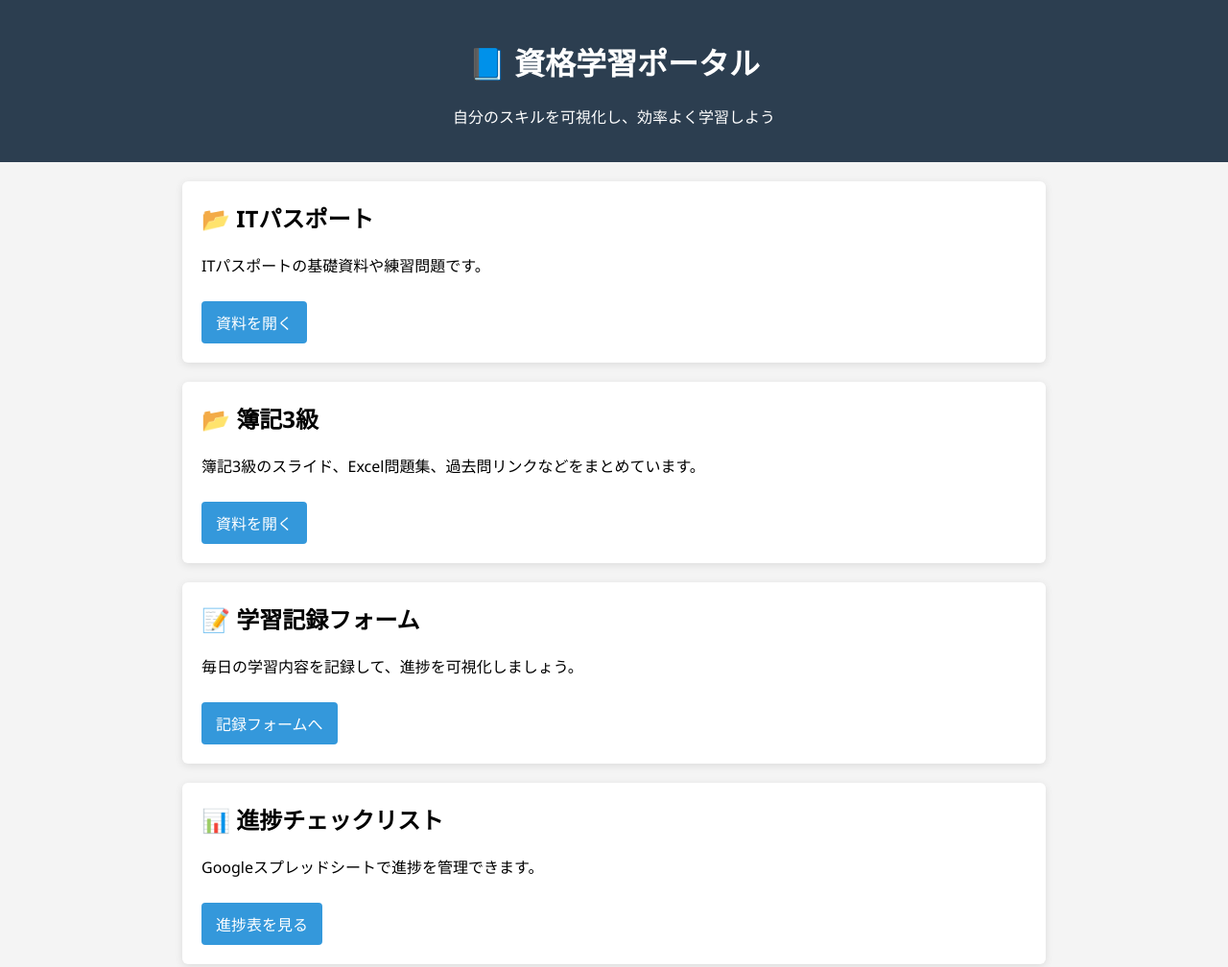
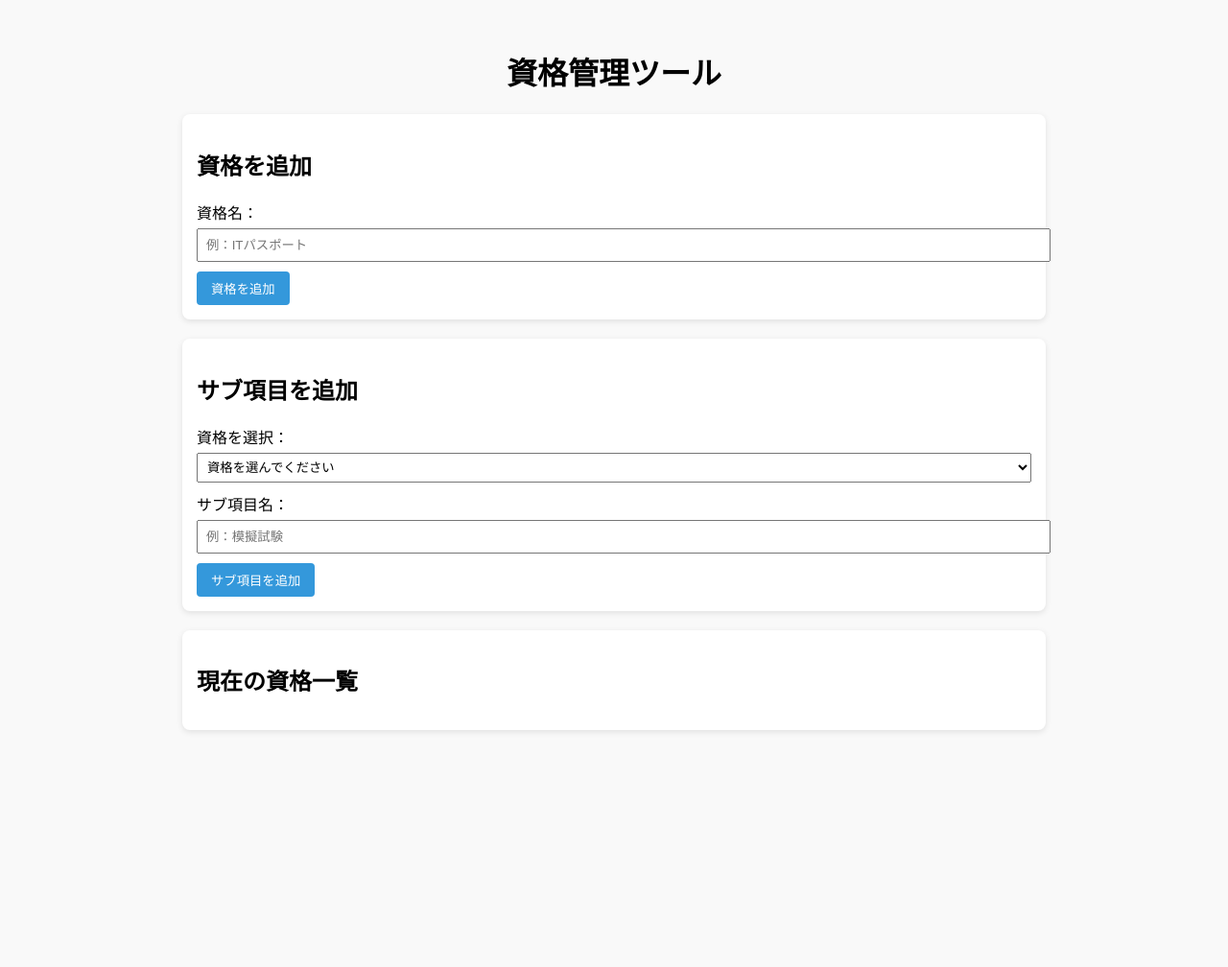
Before and after one commit to Acs-TEST-Pro/TEST-WEB, a plain HTML site: page index.html in a window 1280 px wide. Shown: the top 1008 px of the page at 96% size. After the commit the page ends 811 px from the top, so only its background shows below. Drawn offline with Linux system fonts and the light colour scheme.

Commit message:
Update index.html

```diff
--- a/index.html
+++ b/index.html
@@ -1,107 +1,122 @@
 <!DOCTYPE html>
 <html lang="ja">
 <head>
-  <meta charset="UTF-8">
-  <title>資格学習ポータル</title>
-  <meta name="viewport" content="width=device-width, initial-scale=1">
+  <meta charset="UTF-8" />
+  <title>資格管理ツール</title>
   <style>
-    body {
-      font-family: 'Segoe UI', sans-serif;
-      margin: 0;
-      padding: 0;
-      background-color: #f4f4f4;
-    }
-
-    header {
-      background-color: #2c3e50;
-      color: white;
-      padding: 20px;
-      text-align: center;
-    }
-
-    main {
-      padding: 20px;
-      max-width: 900px;
-      margin: auto;
-    }
-
-    .card {
-      background: white;
-      border-radius: 6px;
-      padding: 20px;
-      margin-bottom: 20px;
-      box-shadow: 0 2px 8px rgba(0, 0, 0, 0.1);
-    }
-
-    .card h2 {
-      margin-top: 0;
-    }
-
-    a.button {
-      display: inline-block;
-      margin-top: 10px;
-      background-color: #3498db;
-      color: white;
-      padding: 10px 15px;
-      text-decoration: none;
-      border-radius: 4px;
-    }
-
-    a.button:hover {
-      background-color: #2980b9;
-    }
-
-    footer {
-      text-align: center;
-      padding: 20px;
-      color: #888;
-    }
-
-    @media screen and (max-width: 600px) {
-      body {
-        padding: 10px;
-      }
-    }
+    body { font-family: sans-serif; max-width: 900px; margin: 20px auto; background:#f9f9f9; padding: 10px; }
+    h1 { text-align: center; }
+    .section { background: white; padding: 15px; margin-bottom: 20px; border-radius: 8px; box-shadow: 0 2px 6px rgba(0,0,0,0.1);}
+    label { display: block; margin-top: 10px; }
+    input[type="text"] { width: 100%; padding: 8px; margin-top: 5px; }
+    button { margin-top: 10px; padding: 8px 15px; background: #3498db; color: white; border: none; border-radius: 4px; cursor: pointer; }
+    button:hover { background: #2980b9; }
+    ul { list-style-type: none; padding-left: 0; }
+    li { background: #eee; margin: 5px 0; padding: 8px; border-radius: 4px; }
+    .sub-list { margin-left: 20px; }
+    select, option { padding: 6px; margin-top: 5px; width: 100%; }
   </style>
 </head>
 <body>
 
-<header>
-  <h1>📘 資格学習ポータル</h1>
-  <p>自分のスキルを可視化し、効率よく学習しよう</p>
-</header>
+  <h1>資格管理ツール</h1>
 
-<main>
-
-  <div class="card">
-    <h2>📂 ITパスポート</h2>
-    <p>ITパスポートの基礎資料や練習問題です。</p>
-    <a class="button" href="https://drive.google.com/drive/folders/YOUR_FOLDER_ID" target="_blank">資料を開く</a>
+  <div class="section">
+    <h2>資格を追加</h2>
+    <label for="qualificationName">資格名：</label>
+    <input type="text" id="qualificationName" placeholder="例：ITパスポート" />
+    <button onclick="addQualification()">資格を追加</button>
   </div>
 
-  <div class="card">
-    <h2>📂 簿記3級</h2>
-    <p>簿記3級のスライド、Excel問題集、過去問リンクなどをまとめています。</p>
-    <a class="button" href="https://drive.google.com/drive/folders/YOUR_FOLDER_ID" target="_blank">資料を開く</a>
+  <div class="section">
+    <h2>サブ項目を追加</h2>
+    <label for="qualificationSelect">資格を選択：</label>
+    <select id="qualificationSelect">
+      <option value="" disabled selected>資格を選んでください</option>
+    </select>
+    <label for="subItemName">サブ項目名：</label>
+    <input type="text" id="subItemName" placeholder="例：模擬試験" />
+    <button onclick="addSubItem()">サブ項目を追加</button>
   </div>
 
-  <div class="card">
-    <h2>📝 学習記録フォーム</h2>
-    <p>毎日の学習内容を記録して、進捗を可視化しましょう。</p>
-    <a class="button" href="https://forms.gle/YOUR_FORM_ID" target="_blank">記録フォームへ</a>
+  <div class="section">
+    <h2>現在の資格一覧</h2>
+    <ul id="qualificationList">
+      <!-- 資格とサブ項目がここに表示される -->
+    </ul>
   </div>
 
-  <div class="card">
-    <h2>📊 進捗チェックリスト</h2>
-    <p>Googleスプレッドシートで進捗を管理できます。</p>
-    <a class="button" href="https://docs.google.com/spreadsheets/d/YOUR_SHEET_ID" target="_blank">進捗表を見る</a>
-  </div>
+<script>
+  const qualifications = {};
 
-</main>
+  function addQualification() {
+    const nameInput = document.getElementById('qualificationName');
+    const name = nameInput.value.trim();
+    if (!name) {
+      alert('資格名を入力してください');
+      return;
+    }
+    if (qualifications[name]) {
+      alert('すでに同じ資格名があります');
+      return;
+    }
+    qualifications[name] = [];
+    updateQualificationSelect();
+    updateQualificationList();
+    nameInput.value = '';
+  }
 
-<footer>
-  &copy; 2025 資格学習ポータル - 作成者：あなたの名前
-</footer>
+  function addSubItem() {
+    const select = document.getElementById('qualificationSelect');
+    const subInput = document.getElementById('subItemName');
+    const selectedQualification = select.value;
+    const subName = subInput.value.trim();
+    if (!selectedQualification) {
+      alert('資格を選択してください');
+      return;
+    }
+    if (!subName) {
+      alert('サブ項目名を入力してください');
+      return;
+    }
+    qualifications[selectedQualification].push(subName);
+    updateQualificationList();
+    subInput.value = '';
+  }
+
+  function updateQualificationSelect() {
+    const select = document.getElementById('qualificationSelect');
+    select.innerHTML = '<option value="" disabled selected>資格を選んでください</option>';
+    Object.keys(qualifications).forEach(name => {
+      const option = document.createElement('option');
+      option.value = name;
+      option.textContent = name;
+      select.appendChild(option);
+    });
+  }
+
+  function updateQualificationList() {
+    const ul = document.getElementById('qualificationList');
+    ul.innerHTML = '';
+    Object.entries(qualifications).forEach(([qual, subs]) => {
+      const li = document.createElement('li');
+      li.textContent = qual;
+
+      if(subs.length > 0){
+        const subUl = document.createElement('ul');
+        subUl.classList.add('sub-list');
+        subs.forEach(sub => {
+          const subLi = document.createElement('li');
+          subLi.textContent = sub;
+          subUl.appendChild(subLi);
+        });
+        li.appendChild(subUl);
+      }
+
+      ul.appendChild(li);
+    });
+  }
+</script>
 
 </body>
 </html>
```
